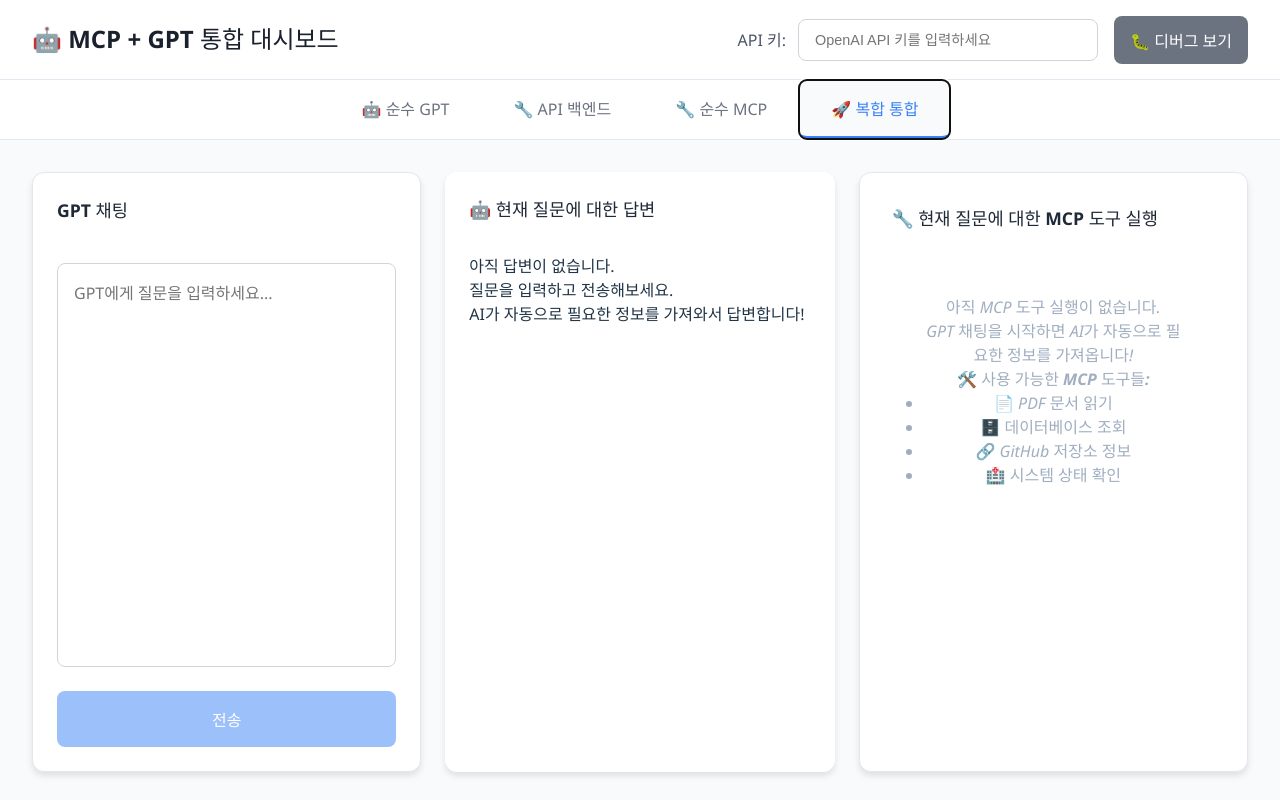
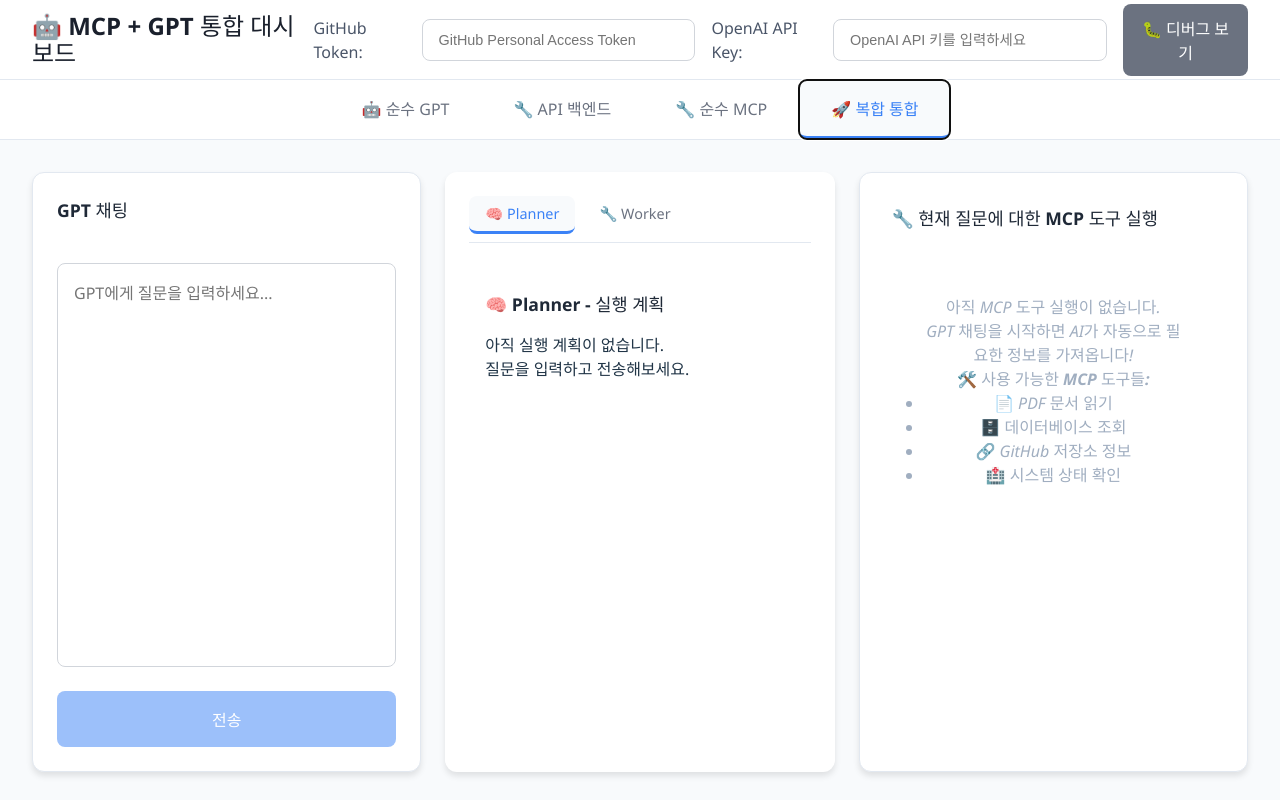
Before and after one commit to hli-yohan-lee/dev-mcp, a React (Vite) app in the folder frontend/: page / in a window 1280 px wide. Both pictures are taken after a click on the button "🚀 복합 통합". Built offline with nearby package versions, Linux system fonts and the light colour scheme.

Commit message:
복원: Planner/Worker 탭과 자동 전환 기능 추가

```diff
--- a/frontend/src/App.css
+++ b/frontend/src/App.css
@@ -39,18 +39,21 @@
   gap: 1rem;
 }
 
-.api-key-section {
+.api-key-section,
+.github-token-section {
   display: flex;
   align-items: center;
   gap: 0.75rem;
 }
 
-.api-key-section label {
+.api-key-section label,
+.github-token-section label {
   font-weight: 500;
   color: #4a5568;
 }
 
-.api-key-input {
+.api-key-input,
+.github-token-input {
   padding: 0.75rem 1rem;
   border: 1px solid #d1d5db;
   border-radius: 8px;
@@ -59,7 +62,8 @@
   transition: all 0.2s ease;
 }
 
-.api-key-input:focus {
+.api-key-input:focus,
+.github-token-input:focus {
   outline: none;
   border-color: #3b82f6;
   box-shadow: 0 0 0 3px rgba(59, 130, 246, 0.1);
@@ -822,6 +826,57 @@ h3 {
   min-height: 600px;
 }
 
+/* Planner & Worker 탭 */
+.response-tabs {
+  display: flex;
+  gap: 0.5rem;
+  margin-bottom: 1rem;
+  border-bottom: 1px solid #e2e8f0;
+  padding-bottom: 0.5rem;
+}
+
+.response-tabs .tab-button {
+  padding: 0.5rem 1rem;
+  font-size: 0.9rem;
+}
+
+.planner-tab,
+.worker-tab {
+  padding: 1rem;
+}
+
+.planner-content,
+.worker-content {
+  background: #f8fafc;
+  border-radius: 8px;
+  padding: 1rem;
+  border: 1px solid #e2e8f0;
+}
+
+.response-header {
+  display: flex;
+  justify-content: space-between;
+  align-items: center;
+  margin-bottom: 1rem;
+  padding-bottom: 0.5rem;
+  border-bottom: 1px solid #e2e8f0;
+}
+
+.response-role {
+  font-weight: 600;
+  color: #1e40af;
+}
+
+.response-time {
+  font-size: 0.8rem;
+  color: #6b7280;
+}
+
+.response-text {
+  line-height: 1.6;
+  white-space: pre-wrap;
+}
+
 .input-section {
   background: white;
   border-radius: 12px;
--- a/frontend/src/App.tsx
+++ b/frontend/src/App.tsx
@@ -22,11 +22,17 @@ type TabType = "gpt" | "mcp-backend" | "mcp-pure" | "combined";
 export default function App() {
   const [activeTab, setActiveTab] = useState<TabType>("gpt");
   const [apiKey, setApiKey] = useState("");
+  const [githubToken, setGithubToken] = useState("");
   const [prompt, setPrompt] = useState("");
   const [messages, setMessages] = useState<Message[]>([]);
   const [mcpCalls, setMcpCalls] = useState<MCPCall[]>([]);
   const [isLoading, setIsLoading] = useState(false);
   const [selectedMcpCall, setSelectedMcpCall] = useState<MCPCall | null>(null);
+
+  // Planner & Worker 탭 상태
+  const [activeResponseTab, setActiveResponseTab] = useState<'planner' | 'worker'>('planner');
+  const [plannerResponse, setPlannerResponse] = useState<string>('');
+  const [workerResponse, setWorkerResponse] = useState<string>('');
 
   // 디버그 로그 상태
   const [debugLogs, setDebugLogs] = useState<string[]>([]);
@@ -616,7 +622,7 @@ export default function App() {
         const githubResult = await invokePureMCP("github", {
           repository: "hli-yohan-lee/dev-guide",
           username: "hli-yohan-lee",
-          password: "test"
+          password: githubToken
         });
         if (githubResult && githubResult.status === "success") {
           results.push({
@@ -764,13 +770,7 @@ export default function App() {
           addDebugLog(`❌ OpenAI API 에러 응답 감지: ${JSON.stringify(data.error)}`);
           const errorMessage = `OpenAI API 에러: ${data.error.message || data.error.type || '알 수 없는 에러'}`;
 
-          setMessages(prev =>
-            prev.map(msg =>
-              msg.id === streamingMessage.id
-                ? { ...msg, content: errorMessage }
-                : msg
-            )
-          );
+          setPlannerResponse(errorMessage);
           return;
         }
 
@@ -782,13 +782,7 @@ export default function App() {
 
         if (!hasChoices || !hasMessage || !hasContent || !contentNotEmpty) {
           const emptyResponseMessage = "OpenAI에서 응답을 받았지만 내용이 비어있습니다. 다시 시도해보세요.";
-          setMessages(prev =>
-            prev.map(msg =>
-              msg.id === streamingMessage.id
-                ? { ...msg, content: emptyResponseMessage }
-                : msg
-            )
-          );
+          setPlannerResponse(emptyResponseMessage);
           return;
         }
 
@@ -910,6 +904,95 @@ export default function App() {
       setMessages(prev => [...prev, errorMessage]);
     } finally {
       setIsLoading(false);
+    }
+  };
+
+  // 실행 계획 파싱 함수
+  const parseExecutionPlan = (plannerResponse: string) => {
+    try {
+      // JSON 배열 형태로 파싱 시도
+      const jsonMatch = plannerResponse.match(/\[[\s\S]*\]/);
+      if (jsonMatch) {
+        const parsed = JSON.parse(jsonMatch[0]);
+        if (Array.isArray(parsed)) {
+          return parsed;
+        }
+      }
+
+      // 마크다운 리스트 형태로 파싱 시도
+      const lines = plannerResponse.split('\n');
+      const plan = [];
+      let currentStep = null;
+
+      for (const line of lines) {
+        const trimmed = line.trim();
+        if (trimmed.startsWith('-') || trimmed.startsWith('*') || trimmed.startsWith('1.') || trimmed.startsWith('2.')) {
+          if (currentStep) {
+            plan.push(currentStep);
+          }
+          currentStep = { step: trimmed.replace(/^[-*]\s*/, '').replace(/^\d+\.\s*/, ''), tool: '', params: {} };
+        } else if (currentStep && trimmed.includes('tool:')) {
+          currentStep.tool = trimmed.split('tool:')[1].trim().replace(/['"]/g, '');
+        } else if (currentStep && trimmed.includes('params:')) {
+          try {
+            const paramsStr = trimmed.split('params:')[1].trim();
+            currentStep.params = JSON.parse(paramsStr);
+          } catch (e) {
+            // JSON 파싱 실패 시 기본값
+            currentStep.params = {};
+          }
+        }
+      }
+
+      if (currentStep) {
+        plan.push(currentStep);
+      }
+
+      return plan;
+    } catch (error) {
+      addDebugLog(`❌ 실행 계획 파싱 실패: ${error.message}`);
+      return [];
+    }
+  };
+
+  // MCP 단계 실행 함수
+  const executeMcpStep = async (step: any) => {
+    try {
+      addDebugLog(`⚡ MCP 단계 실행: ${step.step} (${step.tool})`);
+
+      let result;
+      switch (step.tool) {
+        case 'pdf':
+          result = await invokePureMCP('pdf', step.params);
+          break;
+        case 'database':
+          result = await invokePureMCP('database', step.params);
+          break;
+        case 'github':
+          result = await invokePureMCP('github', { ...step.params, password: githubToken });
+          break;
+        case 'health':
+          result = await invokePureMCP('health', step.params);
+          break;
+        default:
+          throw new Error(`알 수 없는 도구: ${step.tool}`);
+      }
+
+      return {
+        step: step.step,
+        tool: step.tool,
+        status: result.status,
+        data: result.response?.data,
+        error: result.response?.error
+      };
+    } catch (error: any) {
+      addDebugLog(`❌ MCP 단계 실행 실패: ${error.message}`);
+      return {
+        step: step.step,
+        tool: step.tool,
+        status: 'error',
+        error: error.message
+      };
     }
   };
 
@@ -1194,51 +1277,89 @@ export default function App() {
                 </button>
               </div>
 
-              {/* 가운데: LLM 답변 출력 */}
+              {/* 가운데: Planner & Worker 탭 */}
               <div className="response-section">
-                <h3>🤖 현재 질문에 대한 답변</h3>
+                <div className="response-tabs">
+                  <button
+                    className={`tab-button ${activeResponseTab === 'planner' ? 'active' : ''}`}
+                    onClick={() => setActiveResponseTab('planner')}
+                  >
+                    🧠 Planner
+                  </button>
+                  <button
+                    className={`tab-button ${activeResponseTab === 'worker' ? 'active' : ''}`}
+                    onClick={() => setActiveResponseTab('worker')}
+                  >
+                    🔧 Worker
+                  </button>
+                </div>
+
                 <div className="response-content">
-                  {messages.length > 0 ? (
-                    <div className="current-response">
-                      {/* 가장 최근 어시스턴트 메시지만 표시 */}
-                      {(() => {
-                        const latestAssistantMessage = messages
-                          .filter(m => m.role === 'assistant')
-                          .pop();
-
-                        if (latestAssistantMessage) {
-                          return (
-                            <div className="assistant-response">
+                  {activeResponseTab === 'planner' && (
+                    <div className="planner-tab">
+                      <h3>🧠 Planner - 실행 계획</h3>
+                      {plannerResponse ? (
+                        <div className="planner-content">
                           <div className="response-header">
-                                <span className="response-role">🤖 GPT 답변</span>
+                            <span className="response-role">🧠 GPT Planner</span>
                             <span className="response-time">
-                                  {new Date(latestAssistantMessage.timestamp).toLocaleTimeString()}
+                              {new Date().toLocaleTimeString()}
                             </span>
                           </div>
                           <div className="response-text">
-                                {latestAssistantMessage.content}
-                              </div>
-                            </div>
-                          );
-                        }
-                        return null;
-                      })()}
-                      {isLoading && (
+                            {plannerResponse}
+                          </div>
+                        </div>
+                      ) : (
+                        <div className="no-response">
+                          <p>아직 실행 계획이 없습니다.</p>
+                          <p>질문을 입력하고 전송해보세요.</p>
+                        </div>
+                      )}
+                      {isLoading && activeResponseTab === 'planner' && (
                         <div className="loading-indicator">
                           <div className="typing-indicator">
                             <span></span>
                             <span></span>
                             <span></span>
                           </div>
-                          <p>AI가 생각하고 있습니다...</p>
+                          <p>Planner가 계획을 세우고 있습니다...</p>
                         </div>
                       )}
+                    </div>
+                  )}
+
+                  {activeResponseTab === 'worker' && (
+                    <div className="worker-tab">
+                      <h3>🔧 Worker - 최종 실행 결과</h3>
+                      {workerResponse ? (
+                        <div className="worker-content">
+                          <div className="response-header">
+                            <span className="response-role">🔧 GPT Worker</span>
+                            <span className="response-time">
+                              {new Date().toLocaleTimeString()}
+                            </span>
+                          </div>
+                          <div className="response-text">
+                            {workerResponse}
+                          </div>
                         </div>
                       ) : (
                         <div className="no-response">
-                      <p>아직 답변이 없습니다.</p>
-                      <p>질문을 입력하고 전송해보세요.</p>
-                      <p>AI가 자동으로 필요한 정보를 가져와서 답변합니다!</p>
+                          <p>아직 최종 결과가 없습니다.</p>
+                          <p>Planner가 계획을 완료한 후 Worker가 실행됩니다.</p>
+                        </div>
+                      )}
+                      {isLoading && activeResponseTab === 'worker' && (
+                        <div className="loading-indicator">
+                          <div className="typing-indicator">
+                            <span></span>
+                            <span></span>
+                            <span></span>
+                          </div>
+                          <p>Worker가 실행 결과를 생성하고 있습니다...</p>
+                        </div>
+                      )}
                     </div>
                   )}
                 </div>
@@ -1350,8 +1471,20 @@ export default function App() {
       <header className="header">
         <h1>🤖 MCP + GPT 통합 대시보드</h1>
         <div className="header-controls">
+          <div className="github-token-section">
+            <label htmlFor="github-token">GitHub Token:</label>
+            <input
+              id="github-token"
+              type="password"
+              value={githubToken}
+              onChange={(e) => setGithubToken(e.target.value)}
+              placeholder="GitHub Personal Access Token"
+              className="github-token-input"
+            />
+          </div>
+
           <div className="api-key-section">
-            <label htmlFor="api-key">API 키:</label>
+            <label htmlFor="api-key">OpenAI API Key:</label>
             <input
               id="api-key"
               type="password"
```
Lines whose indentation alone changed are shown as unchanged.
